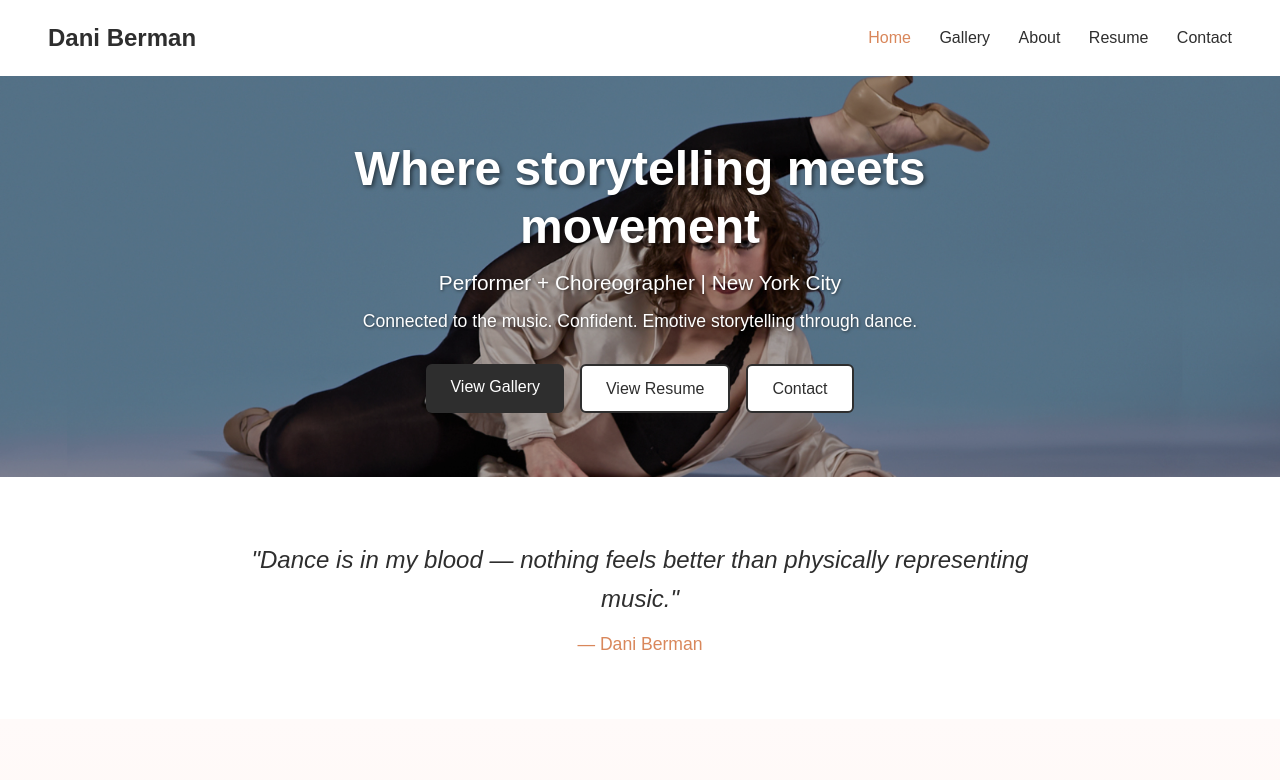
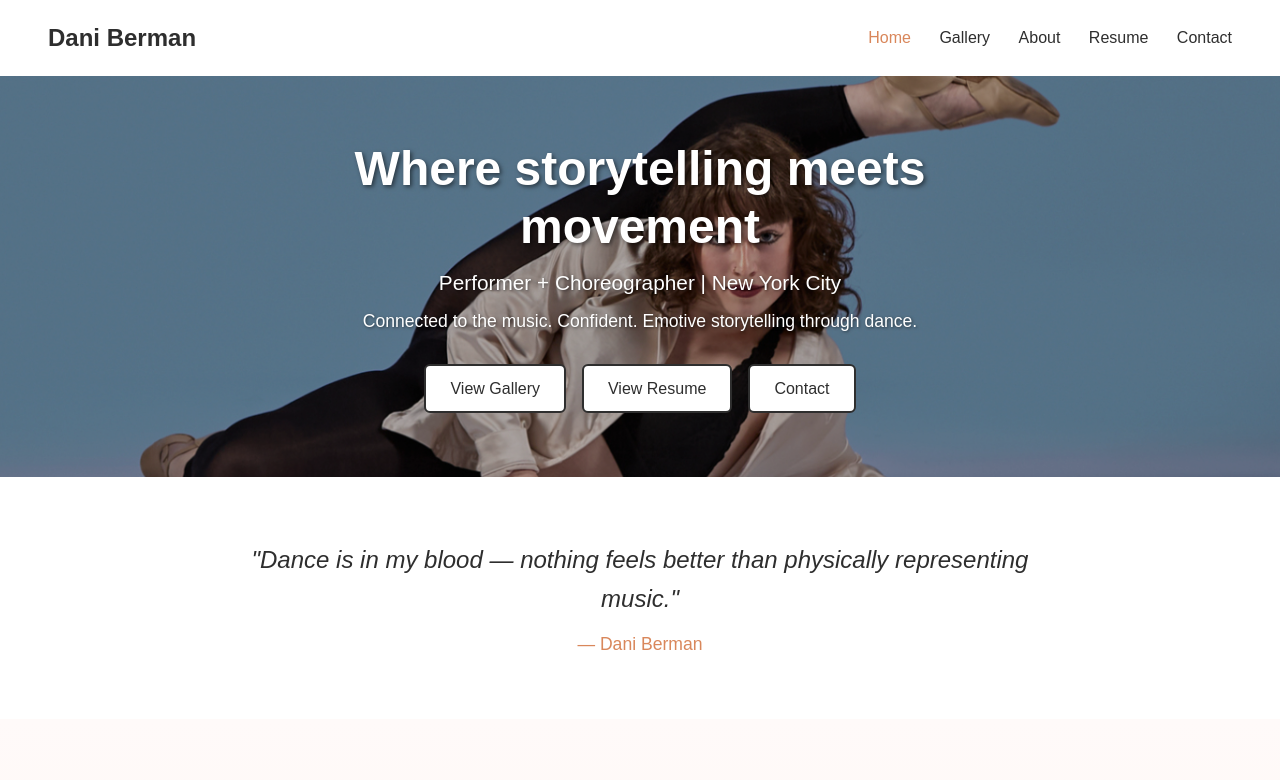
Before and after one commit to thealext04/dani-berman, a plain HTML site: page index.html in a window 1280 px wide. Shown: the top 780 px of the page. Drawn offline with Linux system fonts and the light colour scheme.

Commit message:
Fix homepage button styling and zoom out hero banner
- Change View Gallery button from btn-primary to btn-secondary to match other buttons
- Zoom out hero banner image to 120% for better composition
- All three CTA buttons now have consistent styling

🤖 Generated with [Claude Code](https://claude.com/claude-code)

Co-Authored-By: Claude <noreply@anthropic.com>

```diff
--- a/index.html
+++ b/index.html
@@ -25,7 +25,7 @@
       <p class="hero-subtitle">Performer + Choreographer | New York City</p>
       <p class="hero-description">Connected to the music. Confident. Emotive storytelling through dance.</p>
       <div class="hero-cta-group">
-        <a href="gallery.html" class="btn btn-primary">View Gallery</a>
+        <a href="gallery.html" class="btn btn-secondary">View Gallery</a>
         <a href="resume.html" class="btn btn-secondary">View Resume</a>
         <a href="contact.html" class="btn btn-secondary">Contact</a>
       </div>
--- a/style.css
+++ b/style.css
@@ -54,7 +54,8 @@ nav a.active {
   display: flex;
   align-items: center;
   justify-content: center;
-  background: url('Media/dani-banner.jpg') center center / cover no-repeat;
+  background: url('Media/dani-banner.jpg') center center no-repeat;
+  background-size: 120%;
   text-align: center;
   padding: 4rem 2rem;
   min-height: 400px;
```
